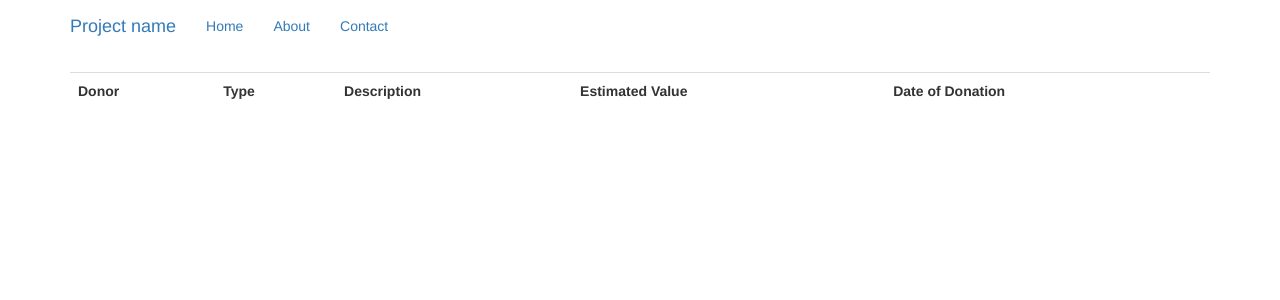
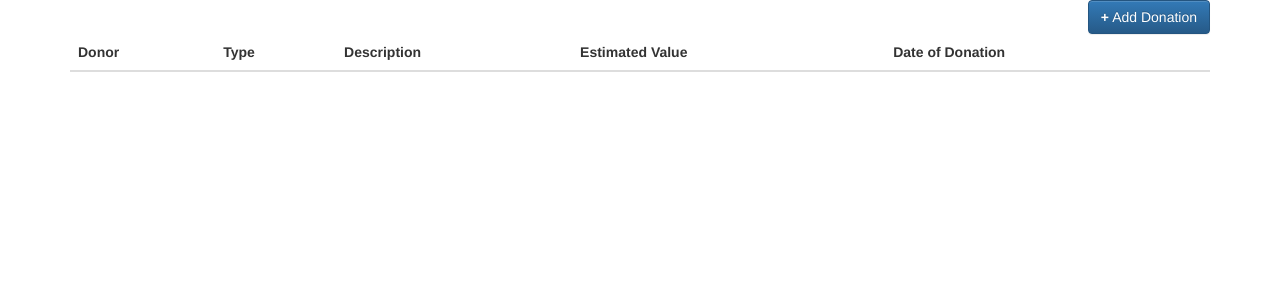
Before and after one commit to nate-robo/habitatWebApp, a Django app: page /habitatApp/ in a window 1280 px wide. Shown: the top 300 px of the page. Run offline with Django 3.2, Linux system fonts and the light colour scheme; data that the repository does not hold is empty; some libraries are stand-ins or nearby versions.

Commit message:
Added view to create Donation within site

```diff
--- a/habitatApp/templates/habitatApp/index.html
+++ b/habitatApp/templates/habitatApp/index.html
@@ -1,3 +1,4 @@
+{% load staticfiles%}
 <!DOCTYPE html>
 <html lang="en">
 <head>
@@ -5,32 +6,21 @@
     <title>Home Page</title>
     <link rel="stylesheet" href="//maxcdn.bootstrapcdn.com/bootstrap/3.2.0/css/bootstrap.min.css">
     <link rel="stylesheet" href="//maxcdn.bootstrapcdn.com/bootstrap/3.2.0/css/bootstrap-theme.min.css">
+    <link rel="stylesheet" href="{% static 'css/index.css' %}">
 </head>
 <body>
 
-<nav class="navbar">
-      <div class="container">
-        <div class="navbar-header">
-          <button type="button" class="navbar-toggle collapsed" data-toggle="collapse" data-target="#navbar" aria-expanded="false" aria-controls="navbar">
-            <span class="sr-only">Toggle navigation</span>
-            <span class="icon-bar"></span>
-            <span class="icon-bar"></span>
-            <span class="icon-bar"></span>
-          </button>
-          <a class="navbar-brand" href="#">Project name</a>
-        </div>
-        <div id="navbar" class="collapse navbar-collapse">
-          <ul class="nav navbar-nav">
-            <li class="active"><a href="#">Home</a></li>
-            <li><a href="#about">About</a></li>
-            <li><a href="#contact">Contact</a></li>
-          </ul>
-        </div><!--/.nav-collapse -->
-      </div>
-</nav>
+
+
+
+
 
     <div class="container">
+
         <table class="table table-hover">
+            <!-- <input type="text" id="search" placeholder=" Search" />      -->
+            <a href="{% url 'donation_new' %}" class="btn btn-primary btn-s pull-right"><b>+</b> Add Donation</a>
+            <thead class="thead-inverse">
                 <tr>
                     <th> Donor </th>
                     <th> Type </th>
@@ -38,6 +28,8 @@
                     <th> Estimated Value</th>
                     <th> Date of Donation</th>
                 </tr>
+            </thead>
+            <tbody>
                 {% for donation in donations %}
                     <tr>
                         <td> {{donation.donor.get_title}} </td>
@@ -47,16 +39,16 @@
                         <td> {{donation.date}} </td>
                     </tr>
                 {% endfor %}
+            </tbody>
         </table>
     </div>
-</nav>
+
 
 </body>
+
 
 <!-- Bootstrap JavaScript -->
 <script src="https://maxcdn.bootstrapcdn.com/bootstrap/3.3.7/js/bootstrap.min.js" integrity="sha384-Tc5IQib027qvyjSMfHjOMaLkfuWVxZxUPnCJA7l2mCWNIpG9mGCD8wGNIcPD7Txa" crossorigin="anonymous"></script>
 <!-- jQuery (for Bootstrap JavaScript plugins) -->
 <script src="https://ajax.googleapis.com/ajax/libs/jquery/1.12.4/jquery.min.js"></script>
-
-
 </html>
--- a/habitatApp/urls.py
+++ b/habitatApp/urls.py
@@ -2,5 +2,6 @@ from django.conf.urls import url
 from . import views
 
 urlpatterns = [
-    url(r'^$', views.index, name='index'),
+    url(r'^$', views.donations, name='donations'),
+    url(r'^donation/new/$', views.donation_new, name='donation_new'),
 ]
--- a/habitatApp/views.py
+++ b/habitatApp/views.py
@@ -2,15 +2,30 @@
 from django.shortcuts import render
 from django.http import HttpResponse
 from django.utils import timezone
+from django.shortcuts import redirect
 from .models import Donor, Donation
+from .forms import DonationForm
 
 
-def index(request):
+def donations(request):
     """Default HttpResponse"""
-    #return HttpResponse("Hello World!")
     donors = Donor.objects.all()
     donations = Donation.objects.filter(date__lte=timezone.now()).order_by('date')
     return render(request, 'habitatApp/index.html', {'donations': donations, 'donors': donors})
+
+
+def donation_new(request):
+    """Serve client html form for adding donation"""
+
+    if request.method == "POST":
+        form = DonationForm(request.POST)
+        if form.is_valid():
+            donation = form.save(commit=False)
+            form.save()
+            return redirect('donations')
+    else:
+        form = DonationForm()
+    return render(request, 'habitatApp/donation_edit.html', {'form': form})
 
 '''
 def add_donation(request):
```
Lines whose indentation alone changed are shown as unchanged.
